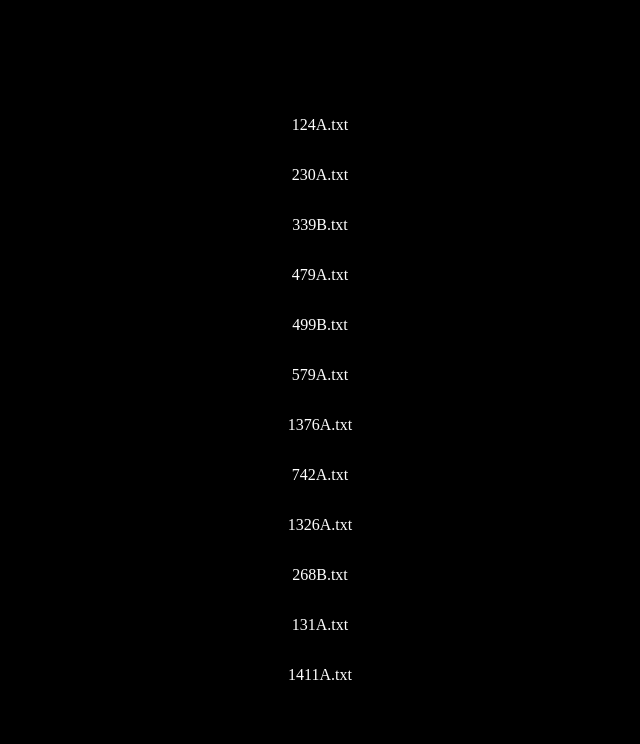
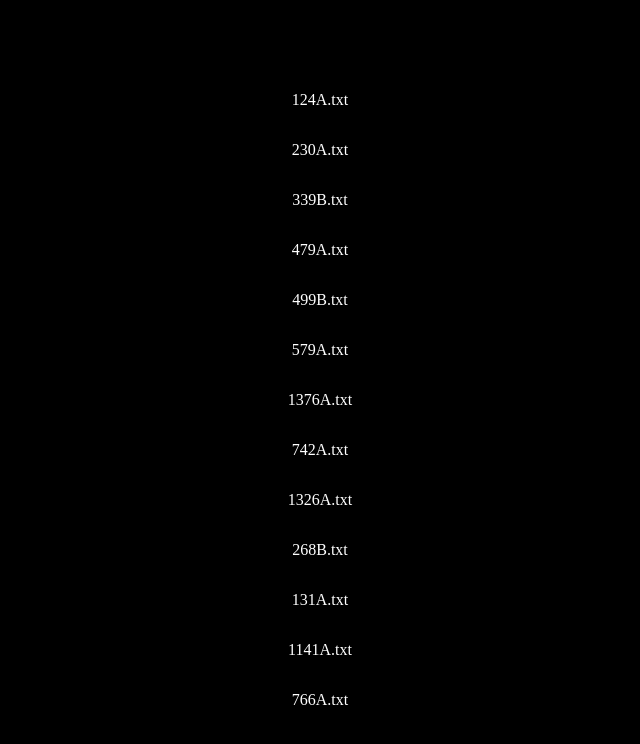
Before and after one commit to sgcodes7471/Codeforces, a plain HTML site: page index.html in a window 1280 px wide. Shown: the whole page, without its empty margins (320-960 px from the left). Drawn offline with Linux system fonts and the light colour scheme.

Commit message:
html updated

```diff
--- a/index.html
+++ b/index.html
@@ -18,6 +18,7 @@
     <p><a href="1326A.txt">1326A.txt</a></p>
     <p><a href="268B.txt">268B.txt</a></p>
     <p><a href="131A.txt">131A.txt</a></p>
-    <p><a href="1411A.txt">1411A.txt</a></p>
+    <p><a href="1141A.txt">1141A.txt</a></p>
+    <p><a href="766A.txt">766A.txt</a></p>
 </body>
 </html>
```
